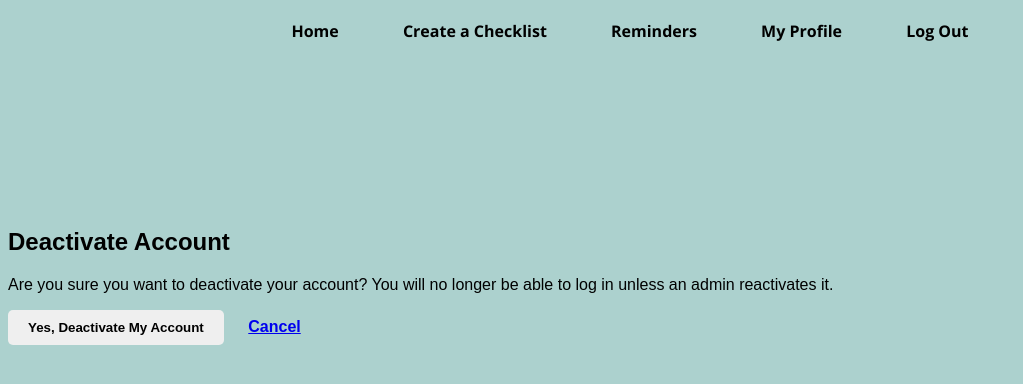
After one commit to SscottK/tasker, a Django app: page /deactivate/ in a window 1280 px wide. The commit adds this page. Shown: the top 384 px of the page, without its empty margins (0-1023 px from the left). Run offline with Django 4.2, Linux system fonts and the light colour scheme; the visitor is signed in with stand-in values (Sample User, id 1).

Commit message:
account deactivation

```diff
--- /dev/null
+++ b/tasker_main_app/templates/users/deactivate_confirm.html
@@ -0,0 +1,12 @@
+{% extends "base.html" %}
+
+{% block content %}
+<h2>Deactivate Account</h2>
+<p>Are you sure you want to deactivate your account? You will no longer be able to log in unless an admin reactivates it.</p>
+
+<form method="post">
+    {% csrf_token %}
+    <button type="submit" class="btn btn-danger">Yes, Deactivate My Account</button>
+    <a href="{% url 'user_detail' %}" class="btn btn-secondary">Cancel</a>
+</form>
+{% endblock %}
--- a/tasker_main_app/templates/users/user_detail.html
+++ b/tasker_main_app/templates/users/user_detail.html
@@ -18,4 +18,8 @@
     <a href="{% url 'home' %}" class="nav-link">Home</a>
   </div>
 
+  <form method="get" action="{% url 'deactivate_account' %}" style="margin-top: 20px;">
+    <button type="submit" class="btn btn-danger">Deactivate Account</button>
+  </form>
+
 {% endblock %}
--- a/tasker_main_app/urls.py
+++ b/tasker_main_app/urls.py
@@ -28,4 +28,6 @@ urlpatterns = [
   path('checklists/<int:checklist_id>/new-reminder/<int:list_item_id>/', views.create_reminder, name='new-reminder'),
   path('reminders/<int:pk>/delete-reminder/', views.ReminderConfirmDeleteView.as_view(), name='delete-reminder'),
   path('checklists/<int:checklist_id>/share/', views.share_checklist, name='share-checklist'),
+  path('deactivate/', views.deactivate_account, name='deactivate_account'),
+  path('goodbye/', views.goodbye_page, name='goodbye'),
  ]
--- a/tasker_main_app/views.py
+++ b/tasker_main_app/views.py
@@ -363,3 +363,23 @@ def share_checklist(request, checklist_id):
         'form': form,
         'shared_users': shared_users,
     })
+
+
+# Deactivate account
+@login_required
+def deactivate_account(request):
+
+    if request.method == 'POST':
+        # Mark the user as inactive
+        user = request.user
+        user.is_active = False
+        user.save()
+
+        # Log the user out after deactivating the account
+        from django.contrib.auth import logout
+        logout(request)
+        return redirect('goodbye')
+    return render(request, 'users/deactivate_confirm.html')
+
+def goodbye_page(request):
+    return render(request, 'users/goodbye.html')
```
Also changed, not shown: tasker_main_app/templates/users/goodbye.html (added, +8 -0 lines), 1 other file.
